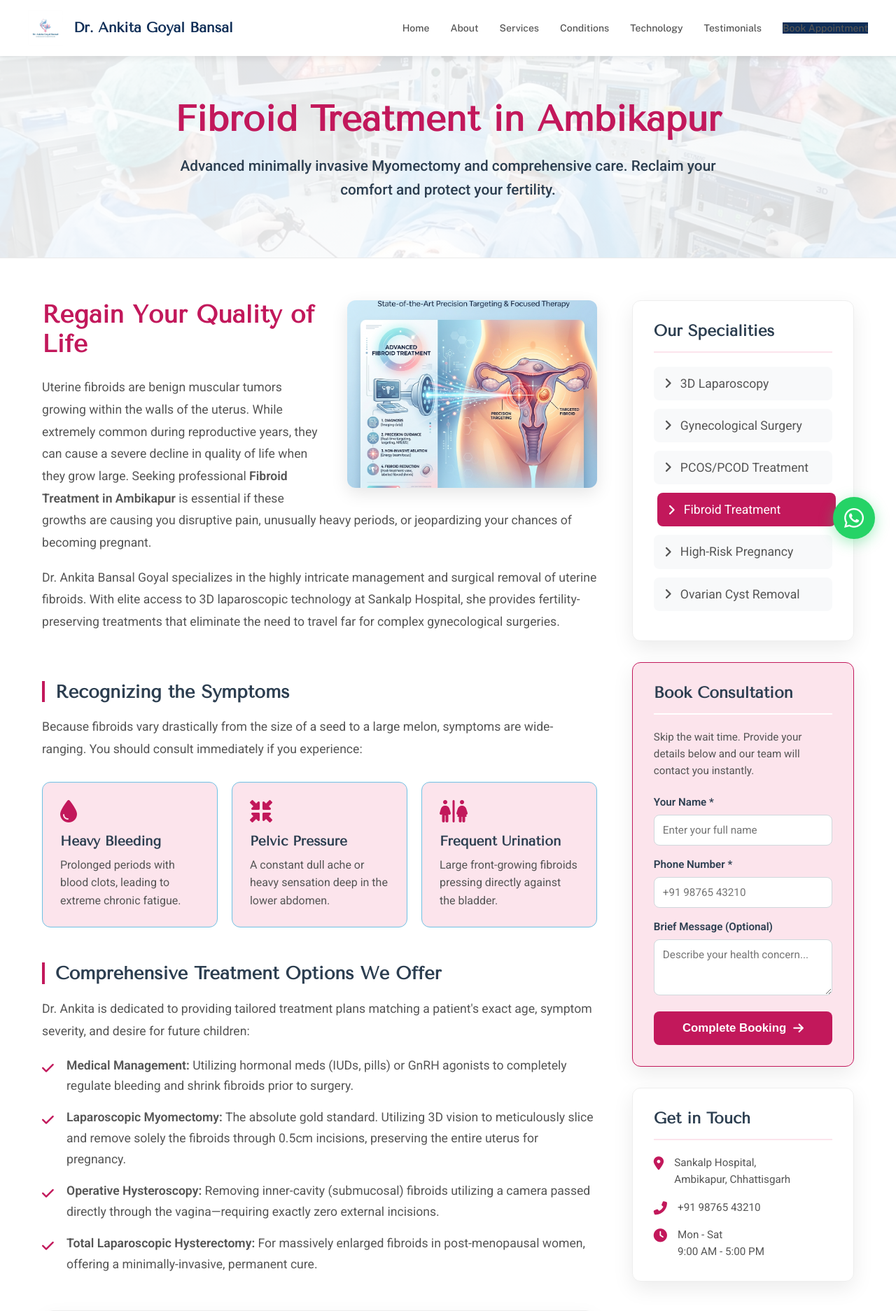
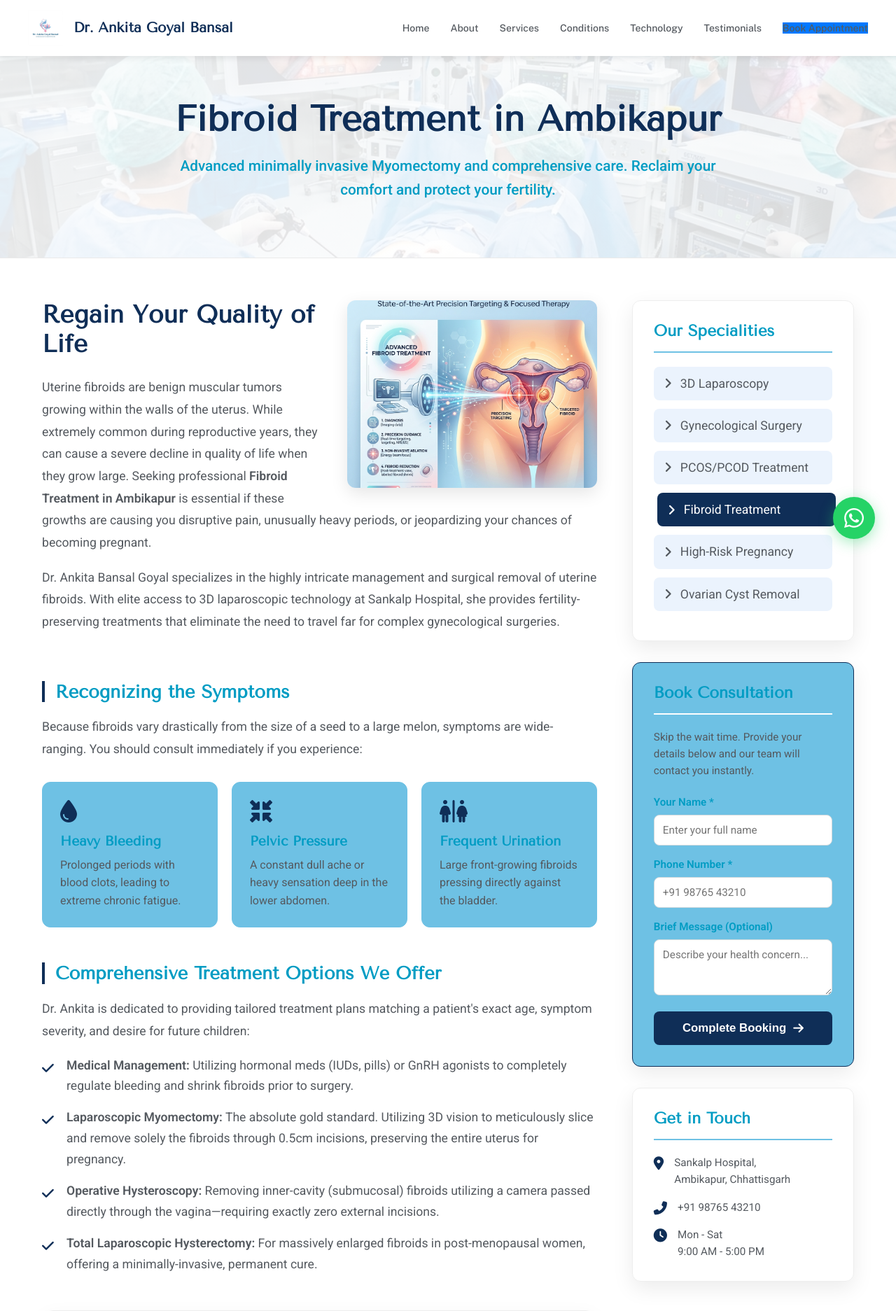
Before and after one commit to raisatyam9651/Dr-ankita-goyal, a PHP site: page /fibroid-treatment-in-ambikapur.php in a window 1280 px wide. Shown: the top 1873 px of the page at 70% size. Run offline with PHP 8.4, Linux system fonts and the light colour scheme.

Commit message:
Implement new official color palette across entire site

```diff
--- a/css/style.css
+++ b/css/style.css
@@ -14,8 +14,10 @@
     --text-color: #54595F;
     --text-light: #7A7A7A;
     --bg-light: #EBF3FD;
+    --cta-color: #0078FF; /* Bright Blue */
     --white: #FFFFFF;
     --black: #000000;
+    --hero-bg: rgb(2,7,16);
 
     /* Typography */
     --font-primary: 'Roboto', sans-serif;
@@ -138,7 +140,7 @@ h3 { font-size: 1.5rem; }
 }
 
 .btn-primary {
-    background-color: var(--primary-color);
+    background-color: var(--cta-color);
     color: var(--white);
 }
 
@@ -226,7 +228,7 @@ h3 { font-size: 1.5rem; }
    ============================================ */
 .hero-section {
     padding: 120px 0 0;
-    background: #020710; /* Solid deep medical navy for perfect blending */
+    background: var(--hero-bg); /* Per brand guidelines */
     color: var(--white);
     overflow: hidden;
     position: relative;
@@ -297,9 +299,9 @@ h3 { font-size: 1.5rem; }
 }
 
 .hero-btn.btn-primary {
-    background: #2563eb;
+    background: var(--cta-color);
     color: white;
-    box-shadow: 0 4px 15px rgba(37, 99, 235, 0.3);
+    box-shadow: 0 4px 15px rgba(0, 120, 255, 0.3);
 }
 
 .hero-btn.btn-primary:hover {
--- a/fibroid-treatment-in-ambikapur.php
+++ b/fibroid-treatment-in-ambikapur.php
@@ -16,11 +16,11 @@ require_once 'header.php';
     <style>
         /* Premium Service Page Specific Styles */
         :root {
-            --primary: #c2185b;
-            --secondary: #2c3e50;
-            --accent: #fce4ec;
-            --text-color: #555;
-            --bg-light: #f8f9fa;
+            --primary: #0F2E57;
+            --secondary: #009CC3;
+            --accent: #6EC1E4;
+            --text-color: #54595F;
+            --bg-light: #EBF3FD;
         }
 
         .service-hero {
```
Also changed, not shown: 3d-laparoscopy-surgery-in-ambikapur.php (+5 -5 lines), gynecological-surgery-in-ambikapur.php (+5 -5 lines), high-risk-pregnancy-in-ambikapur.php (+5 -5 lines), ovarian-cyst-removal-in-ambikapur.php (+5 -5 lines), pcos-pcod-treatment-in-ambikapur.php (+5 -5 lines).
